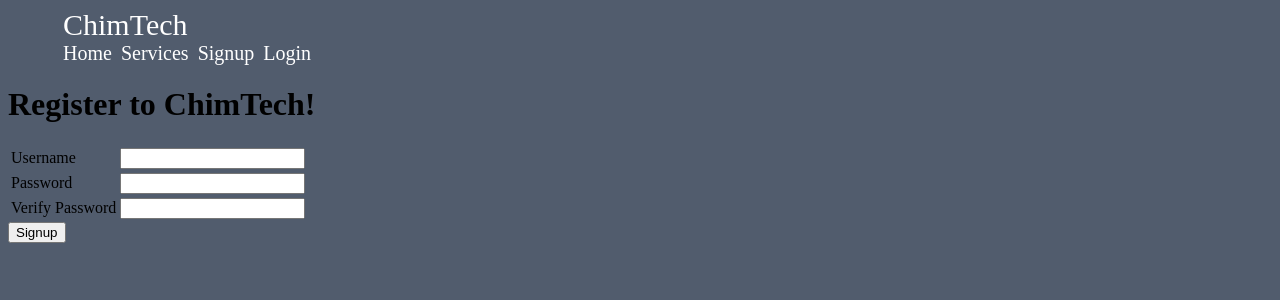
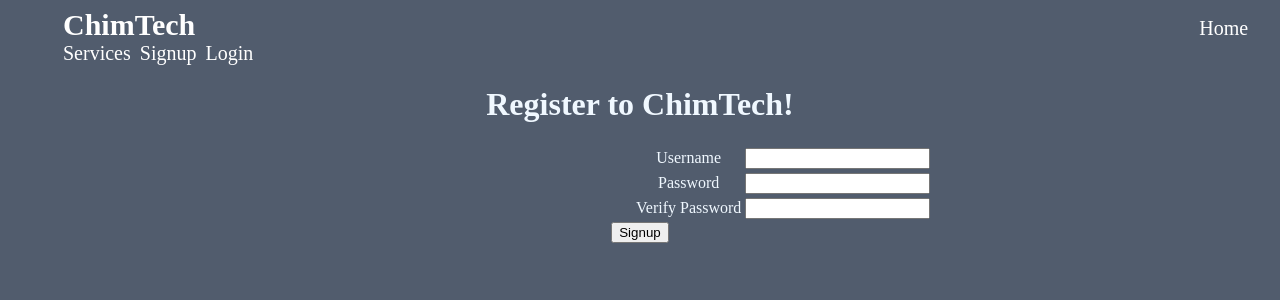
Before and after one commit to alexbrenneman/chimtech, a Flask app: page /signup in a window 1280 px wide. Shown: the top 300 px of the page. Run offline with Flask 2, Linux system fonts and the light colour scheme.

Commit message:
bolded the chimtech logo, fixed positioning on signup page.

```diff
--- a/main.py
+++ b/main.py
@@ -59,9 +59,10 @@
     return render_template('signup.html', valid_username=valid_username, username=username , valid_password=valid_password)
 
 
-@app.route('/welcome')
+@app.route('/welcome', methods=['POST', 'GET'])
 def welcome():
-    username=request.args.get('username')
+    username = request.form.get('username')
+    username = request.args.get('username')
     return render_template(('welcome.html'),username = username)
 
 @app.route('/login', methods= (['GET','POST']))
--- a/static/css/main.css
+++ b/static/css/main.css
@@ -2,7 +2,7 @@
     padding-left: 55px;
 }
 #logo{
-    margin-right: 1060px;
+    margin-right: 1000px;
     font-size: 30px;
 }
 
@@ -175,6 +175,12 @@
     color: aliceblue;
 }
 
+#signup-table{
+  padding-left: 625px;
+  text-align: center;
+    color: aliceblue;
+}
+
 #login-h1{
     text-align: center;
     color: aliceblue;
--- a/templates/base.html
+++ b/templates/base.html
@@ -8,7 +8,7 @@
     </head>
     <body>
         <div class="topnav">
-            <a href="/" id="logo">ChimTech</a>
+            <a href="/" id="logo"><strong>ChimTech</strong></a>
             <a href="/" id="home-link">Home</a>
             <a href="/service" id="service-link">Services</a>
             <a href="/signup" id="signup-link">Signup</a>
--- a/templates/signup.html
+++ b/templates/signup.html
@@ -1,9 +1,9 @@
 {% extends "base.html" %}
 
 {% block content %}
-<h1>Register to ChimTech!</h1>
-<form  method="post">
-    <table>
+<h1 id="signup-h1">Register to ChimTech!</h1>
+<form  method="post" id="signup-form">
+    <table id="signup-table">
         <tr>
             <td><label for="username">Username</label></td>
             <td>
```
